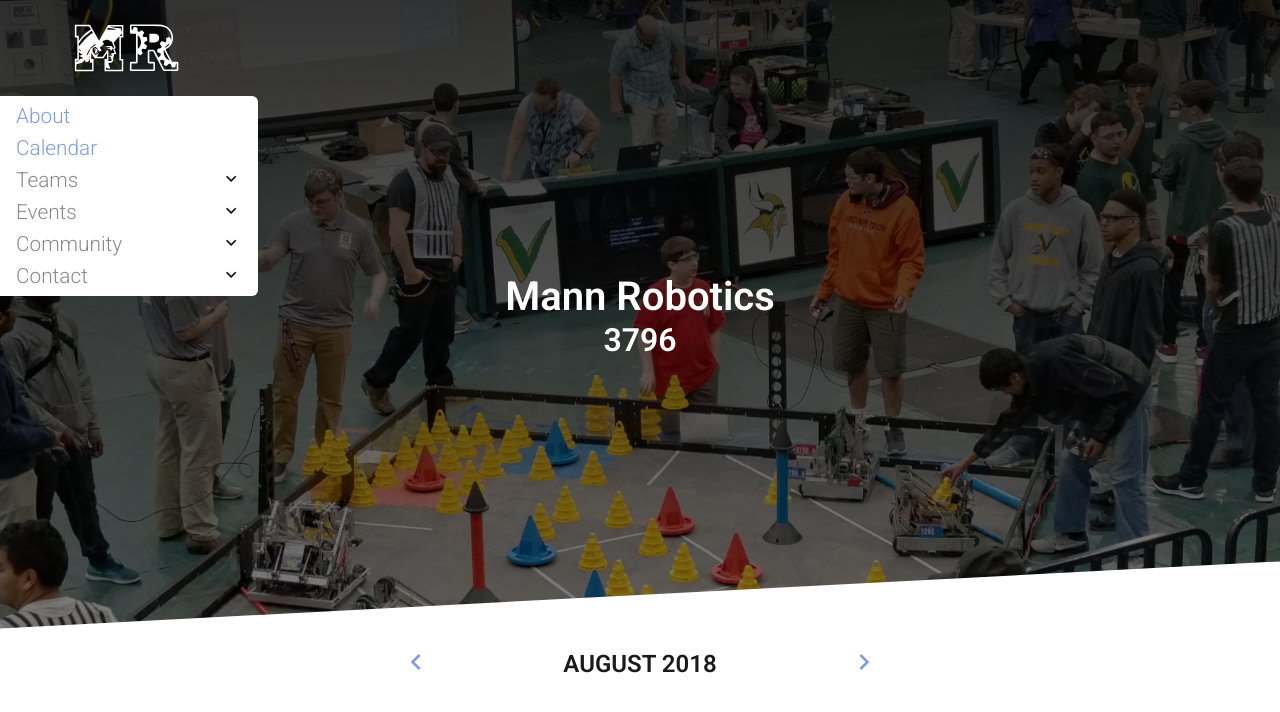
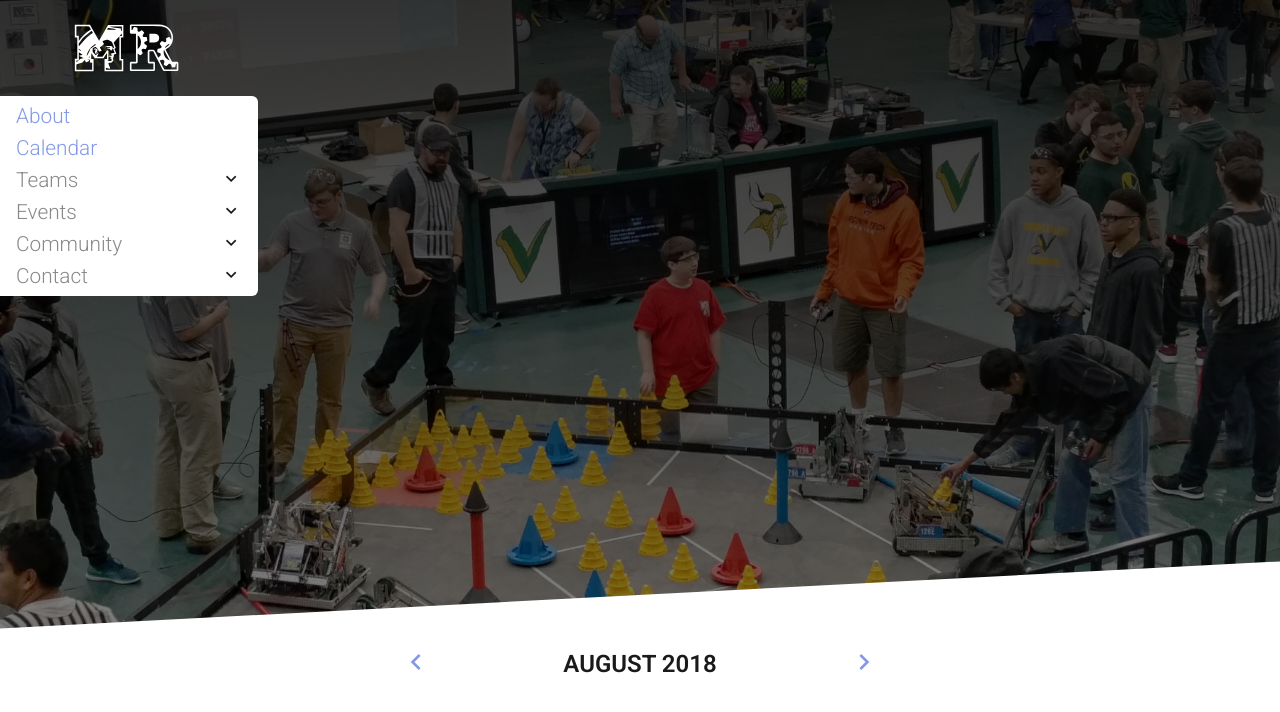
Before and after one commit to mannrobo/mannrobo.github.io, a Jekyll site: the page built from calendar.html, in a window 1280 px wide and 900 px high. Shown: the top 712 px of the window. Built offline with Jekyll 4.4.1, drawn with Linux system fonts in a browser that asks for light colours; comment, search, counter and statistics services are not loaded.

Commit message:
Heading and Subheading

```diff
--- a/_includes/header.html
+++ b/_includes/header.html
@@ -1,7 +1,7 @@
 <section class="top">
     <header class="page">
-        <h1>Mann Robotics</h1>
-        <h3>3796</h3>
+        <h1>{{ page.heading }}</h1>
+        <h3>{{ page.subheading }}</h3>
     </header>
     <nav id="global">
         <a href="/">
@@ -9,18 +9,18 @@
         </a>
         <ul id="nav-links">
             {% for link in site.links %}
-                <li {% if link.children %}class="expando"{% endif %}>
+            <li {% if link.children %}class="expando" {% endif %}>
                 {% if link.children %}
                 <span>{{ link.title }}</span>
                 <ul>
                     {% for child in link.children %}
                     <li>
-                                <a href="{{ child.href }}" {% if child.external %}target="_blank" rel="noopener" class="external"{% endif %}>{{ child.title }}</a>
+                        <a href="{{ child.href }}" {% if child.external %}target="_blank" rel="noopener" class="external" {% endif %}>{{ child.title }}</a>
                     </li>
                     {% endfor %}
                 </ul>
                 {% else %}
-                        <a href="{{ link.href }}" {% if link.external %}target="_blank" rel="noopener" class="external"{% endif %}>{{ link.title }}</a>
+                <a href="{{ link.href }}" {% if link.external %}target="_blank" rel="noopener" class="external" {% endif %}>{{ link.title }}</a>
                 {% endif %}
             </li>
             {% endfor %}
--- a/index.html
+++ b/index.html
@@ -3,6 +3,9 @@ title: Home
 layout: default
 image: /assets/images/organization.jpg
 embedScript: scripts/index.js
+
+heading: Mann Robotics
+subheading: VRC 3796
 ---
 
 <section id="about">
```
Lines whose indentation alone changed are shown as unchanged.
